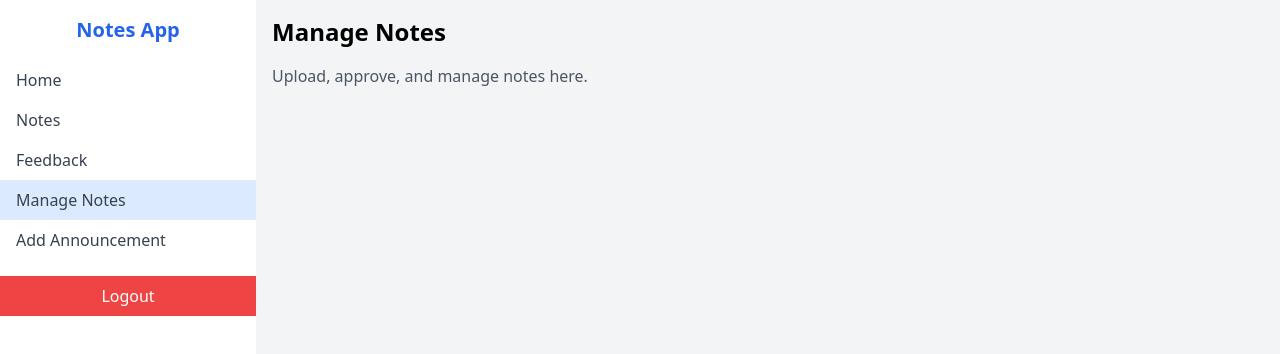
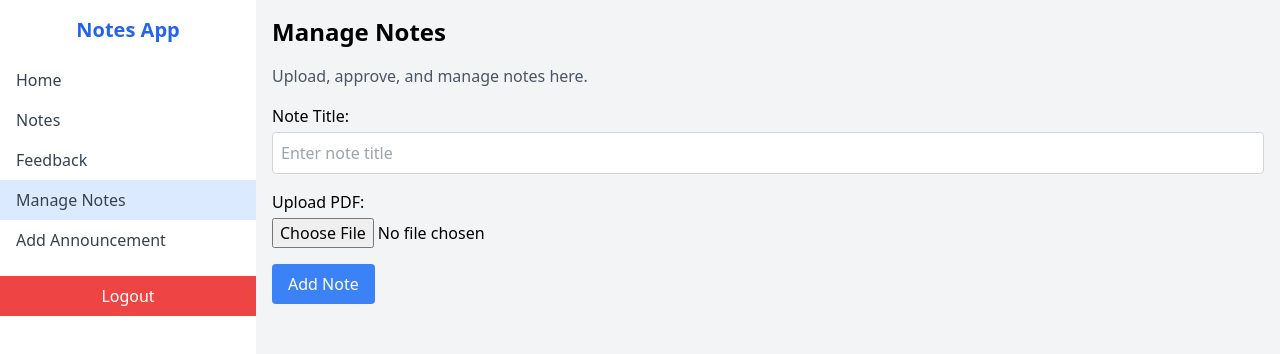
Before and after one commit to Madddynaks/Classroom-App, a React (Create React App) app: page /manage-notes in a window 1280 px wide. Shown: the top 354 px of the page. Built offline with nearby package versions, Linux system fonts and the light colour scheme; the HTML template or start-up script is replaced by a standard one.

Commit message:
Feature to add notes

```diff
--- a/src/App.js
+++ b/src/App.js
@@ -1,5 +1,5 @@
-import React from "react";
-import { BrowserRouter as Router, Routes, Route, Navigate } from "react-router-dom";
+import React, { useState } from "react";
+import { BrowserRouter as Router, Routes, Route } from "react-router-dom";
 import Sidebar from "./components/Sidebar";
 import HomePage from "./pages/HomePage";
 import NotesPage from "./pages/NotesPage";
@@ -7,44 +7,32 @@ import FeedbackPage from "./pages/FeedbackPage";
 import ManageNotes from "./pages/ManageNotes";
 import AddAnnouncement from "./pages/AddAnnouncement";
 import NotFound from "./pages/NotFound";
-import Login from "./components/Login";
-import Signup from "./components/Signup"; // Import Signup component
-import ProtectedRoute from "./components/ProtectedRoute";
 
 function App() {
-  // const isAuthenticated = localStorage.getItem("token") ? true : false;
+  // Notes State
+  const [notes, setNotes] = useState([]);
+
+  // Function to add a note
+  const addNote = (note) => {
+    setNotes((prevNotes) => [...prevNotes, note]);
+  };
 
   return (
     <Router>
       <div className="flex h-screen">
         {/* Sidebar */}
-        {/* {isAuthenticated && <Sidebar />} */}
-        <Sidebar/>
+        <Sidebar />
 
         {/* Main Content */}
         <div className="flex-1 p-4 bg-gray-100 overflow-y-auto">
           <Routes>
-            {/* Routes for login and signup */}
-            {/* <Route path="/login" element={<Login />} />
-            <Route path="/signup" element={<Signup />} /> Signup Route */}
-
-            {/* Protected Route: HomePage */}
-            {/* <Route
-              path="/home"
-              element={isAuthenticated ? <HomePage /> : <Navigate to="/login" />}
-            /> */}
-
-            {/* Redirect to /login if not authenticated */}
-            {/* <Route
-              path="/"
-              element={isAuthenticated ? <Navigate to="/home" /> : <Navigate to="/login" />}
-            /> */}
-
-            <Route path="/home" element={<HomePage/>}></Route>
-            <Route path="/notes" element={<NotesPage />} />
+            {/* Routes */}
+            <Route path="/home" element={<HomePage />} />
+            <Route path="/notes" element={<NotesPage notes={notes} />} />
             <Route path="/feedback" element={<FeedbackPage />} />
-            <Route path="/manage-notes" element={<ManageNotes />} />
+            <Route path="/manage-notes" element={<ManageNotes addNote={addNote} />} />
             <Route path="/add-announcement" element={<AddAnnouncement />} />
+            <Route path="/" element={<HomePage />} />
             <Route path="*" element={<NotFound />} />
           </Routes>
         </div>
--- a/src/pages/ManageNotes.js
+++ b/src/pages/ManageNotes.js
@@ -1,10 +1,62 @@
-import React from 'react';
+import React, { useState } from 'react';
 
-function ManageNotes() {
+function ManageNotes({ addNote }) {
+  const [title, setTitle] = useState('');
+  const [file, setFile] = useState(null);
+
+  const handleSubmit = (e) => {
+    e.preventDefault();
+
+    if (!title || !file) {
+      alert('Please provide a title and upload a file.');
+      return;
+    }
+
+    const fileUrl = URL.createObjectURL(file);
+
+    // Pass the new note to the parent component
+    addNote({ title, fileUrl });
+
+    // Reset the form
+    setTitle('');
+    setFile(null);
+    alert('Note added successfully!');
+  };
+
   return (
     <div>
       <h1 className="text-2xl font-bold">Manage Notes</h1>
       <p className="mt-4 text-gray-600">Upload, approve, and manage notes here.</p>
+
+      <form onSubmit={handleSubmit} className="mt-4">
+        <div>
+          <label className="block font-medium">Note Title:</label>
+          <input
+            type="text"
+            value={title}
+            onChange={(e) => setTitle(e.target.value)}
+            className="border border-gray-300 p-2 rounded w-full mt-1"
+            placeholder="Enter note title"
+          />
+        </div>
+
+        <div className="mt-4">
+          <label className="block font-medium">Upload PDF:</label>
+          <input
+            type="file"
+            accept="application/pdf"
+            onChange={(e) => setFile(e.target.files[0])}
+            className="block mt-1"
+          />
+        </div>
+
+        <button
+          type="submit"
+          className="mt-4 bg-blue-500 text-white px-4 py-2 rounded hover:bg-blue-600"
+        >
+          Add Note
+        </button>
+      </form>
     </div>
   );
 }
--- a/src/pages/NotesPage.js
+++ b/src/pages/NotesPage.js
@@ -1,11 +1,29 @@
 import React from 'react';
 
-function NotesPage() {
+function NotesPage({ notes }) {
   return (
     <div>
       <h1 className="text-2xl font-bold">Notes</h1>
       <p className="mt-4 text-gray-600">Select a subject to view notes.</p>
-      {/* Add functionality for dropdown and notes display */}
+
+      {notes.length === 0 ? (
+        <p className="mt-4 text-gray-500">No notes available. Please add some.</p>
+      ) : (
+        <ul className="mt-4">
+          {notes.map((note, index) => (
+            <li key={index} className="mt-2">
+              <a
+                href={note.fileUrl}
+                target="_blank"
+                rel="noopener noreferrer"
+                className="text-blue-500 underline"
+              >
+                {note.title}
+              </a>
+            </li>
+          ))}
+        </ul>
+      )}
     </div>
   );
 }
```
Also changed, not shown: 1 other file (tests, documents, lock files or other folders).
